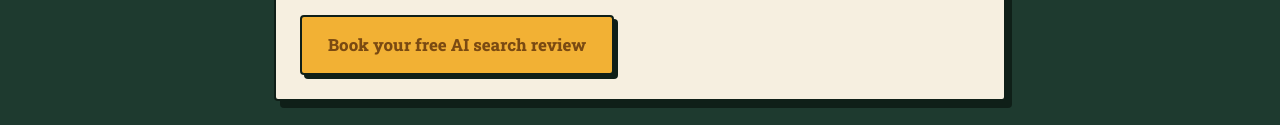
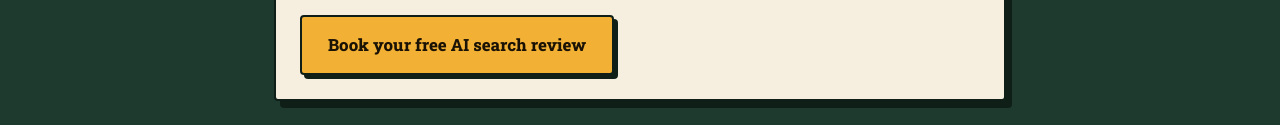
Before and after one commit to OakBayClean/firstlocal-site, a plain HTML site: page ai-search-guide.html in a window 1280 px wide. Shown: the part 1885-2010 px from the top of the page. Drawn offline with Linux system fonts and the light colour scheme.

Commit message:
Keep button colours in cards
Co-Authored-By: Claude Opus 5.5 <noreply@anthropic.com>
Claude-Session: https://claude.ai/code/session_01EwJi7zfJF22R8FVZ1SosrD

```diff
--- a/ai-search-guide.html
+++ b/ai-search-guide.html
@@ -162,7 +162,7 @@ section .rules{margin:0 auto}
 .card h1{font-family:var(--head);font-weight:800;font-size:2.2rem;line-height:1.15;margin:0 0 12px;color:var(--card-head)}
 .card h2{font-family:var(--head);font-weight:800;font-size:1.5rem;margin:28px 0 10px;color:var(--card-head)}
 .card h3{color:var(--card-head)}
-.card a{color:#7a4a12}
+.card p a,.card li a{color:#7a4a12}
 </style>
 </head>
 <body>
```
Also changed, not shown: cleaning.html (+1 -1 lines), index.html (+1 -1 lines), local.html (+1 -1 lines), terms.html (+1 -1 lines).
